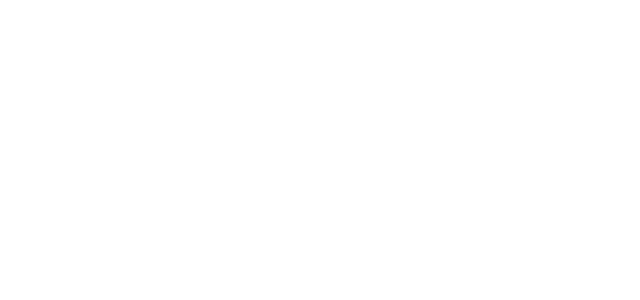
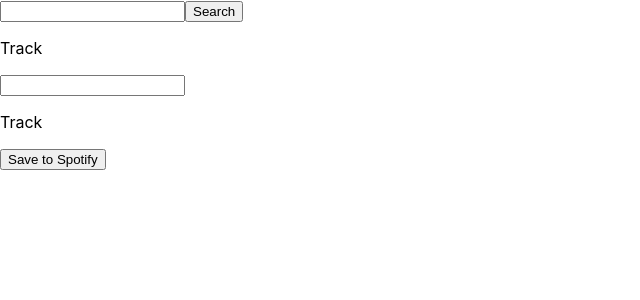
Before and after one commit to xerocb/Jammming, a React (Create React App) app: page / in a window 1280 px wide. Shown: the top 300 px of the page, without its empty margins (0-640 px from the left). Built offline with nearby package versions, Linux system fonts and the light colour scheme.

Commit message:
Set up basic structure without content

```diff
--- a/src/components/App/App.js
+++ b/src/components/App/App.js
@@ -1,8 +1,15 @@
-import './App.css';
+import React from 'react';
+import styles from './App.module.css';
+import SearchBar from '../SearchBar/SearchBar';
+import SearchResults from '../SearchResults/SearchResults';
+import Playlist from '../Playlist/Playlist';
 
 function App() {
   return (
     <div className="App">
+      <SearchBar />
+      <SearchResults />
+      <Playlist />
     </div>
   );
 }
--- /dev/null
+++ b/src/components/Playlist/Playlist.js
@@ -0,0 +1,15 @@
+import React from 'react';
+import Tracklist from '../Tracklist/Tracklist';
+import styles from './Playlist.module.css';
+
+function Playlist() {
+    return (
+        <form>
+            <input />
+            <Tracklist />
+            <input type='submit' value='Save to Spotify' />
+        </form>
+    );
+}
+
+export default Playlist;
--- /dev/null
+++ b/src/components/SearchBar/SearchBar.js
@@ -0,0 +1,13 @@
+import React from 'react';
+import styles from './SearchBar.module.css';
+
+function SearchBar() {
+    return (
+        <form>
+            <input />
+            <input type='submit' value='Search' />
+        </form>
+    );
+}
+
+export default SearchBar;
--- /dev/null
+++ b/src/components/SearchResults/SearchResults.js
@@ -0,0 +1,13 @@
+import React from 'react';
+import Tracklist from '../Tracklist/Tracklist'
+import styles from './SearchResults.module.css';
+
+function SearchResults() {
+    return (
+        <div>
+            <Tracklist />
+        </div>
+    );
+}
+
+export default SearchResults;
--- /dev/null
+++ b/src/components/Track/Track.js
@@ -0,0 +1,8 @@
+import React from 'react';
+import styles from './Track.module.css';
+
+function Track() {
+    return <p>Track</p>;
+}
+
+export default Track;
--- /dev/null
+++ b/src/components/Tracklist/Tracklist.js
@@ -0,0 +1,13 @@
+import React from 'react';
+import Track from '../Track/Track';
+import styles from './Tracklist.module.css';
+
+function Tracklist() {
+    return (
+        <div>
+            <Track />
+        </div>
+    );
+}
+
+export default Tracklist;
```
Also changed, not shown: src/components/App/App.module.css (added), src/components/Playlist/Playlist.module.css (added), src/components/SearchBar/SearchBar.module.css (added), src/components/SearchResults/SearchResults.module.css (added), src/components/Track/Track.module.css (added), src/components/Tracklist/Tracklist.module.css (added).
